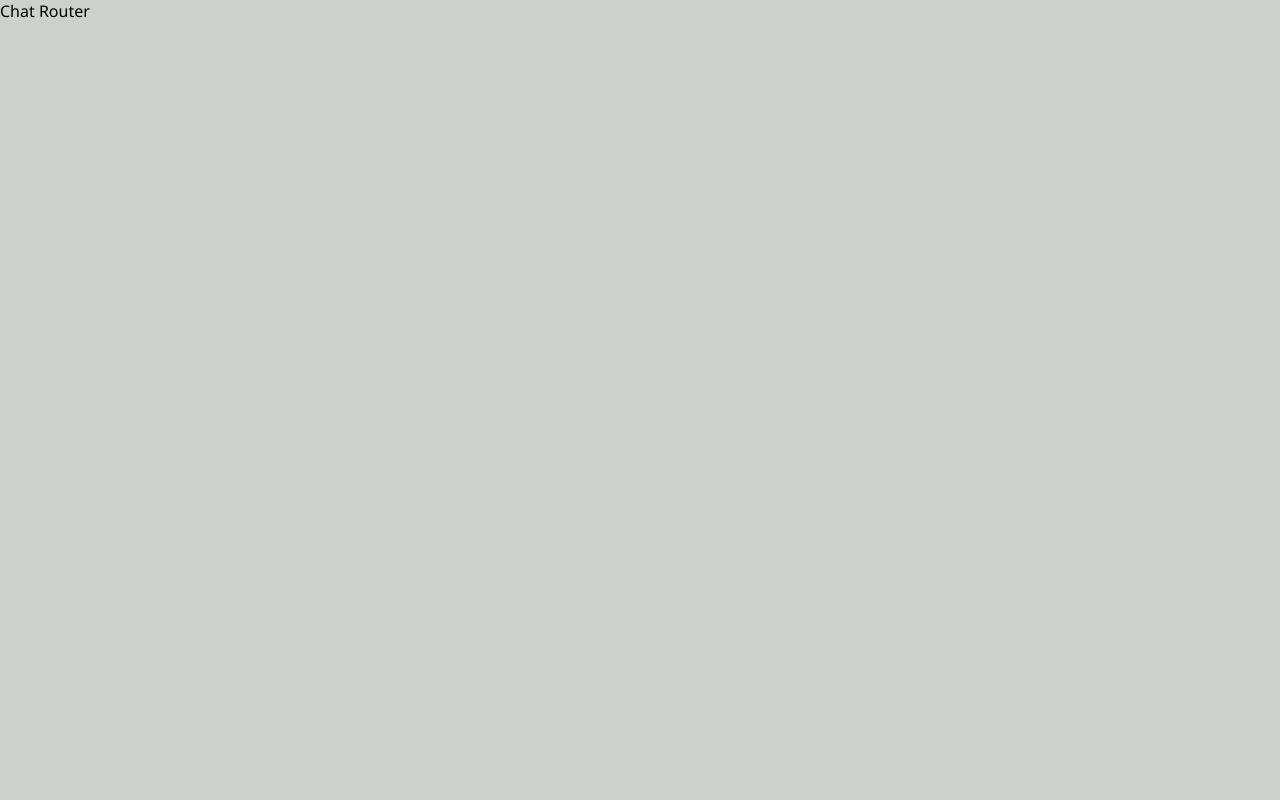
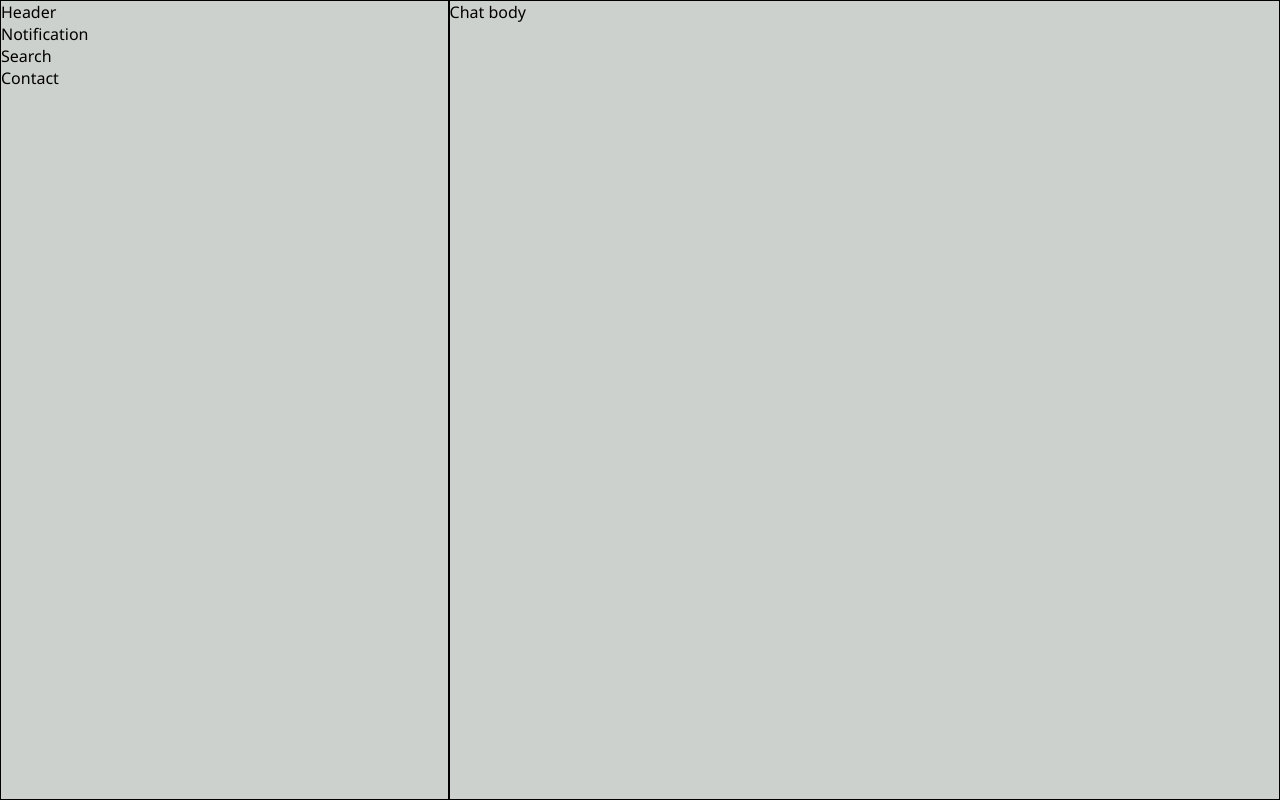
Before and after one commit to washington299/WhatsApp-Web-Layout-Clone, a React (Create React App) app: page /chat in a window 1280 px wide. Built offline with nearby package versions, Linux system fonts and the light colour scheme.

Commit message:
feat: create chat sidebar and body

```diff
--- /dev/null
+++ b/src/pages/Chat/Body/index.tsx
@@ -0,0 +1,11 @@
+import React from 'react';
+
+import './styles.scss';
+
+const Body: React.FC = () => (
+  <section className="body">
+    Chat body
+  </section>
+);
+
+export default Body;
--- /dev/null
+++ b/src/pages/Chat/Body/styles.scss
@@ -0,0 +1,5 @@
+.body {
+  flex: 0.65;
+  color: #000;
+  border: 1px solid #000;
+}
--- /dev/null
+++ b/src/pages/Chat/Sidebar/index.tsx
@@ -0,0 +1,14 @@
+import React from 'react';
+
+import './styles.scss';
+
+const Sidebar: React.FC = () => (
+  <aside className="sidebar">
+    <header className="sidebar__header">Header</header>
+    <div className="sidebar__notification">Notification</div>
+    <div className="sidebar__search">Search</div>
+    <div className="sidebar__contacts">Contact</div>
+  </aside>
+);
+
+export default Sidebar;
--- /dev/null
+++ b/src/pages/Chat/Sidebar/styles.scss
@@ -0,0 +1,5 @@
+.sidebar {
+  flex: 0.35;
+  color: #000;
+  border: 1px solid #000;
+}
--- a/src/pages/Chat/index.tsx
+++ b/src/pages/Chat/index.tsx
@@ -1,9 +1,25 @@
 import React from 'react';
+
+import Sidebar from './Sidebar';
+import Body from './Body';
 
 import './styles.scss';
 
 const Chat: React.FC = () => (
-  <div>Chat Router</div>
+  <div className="chat">
+    <Sidebar />
+    <Body />
+  </div>
+  //  Sidebar
+  //    header
+  //    remind notification
+  //    search messages
+  //    contacts area
+  //      contact chat
+  //  Body
+  //    header
+  //    messages area
+  //    text area
 );
 
 export default Chat;
--- a/src/pages/Chat/styles.scss
+++ b/src/pages/Chat/styles.scss
@@ -0,0 +1,4 @@
+.chat {
+  display: flex;
+  height: 100vh;
+}
```
